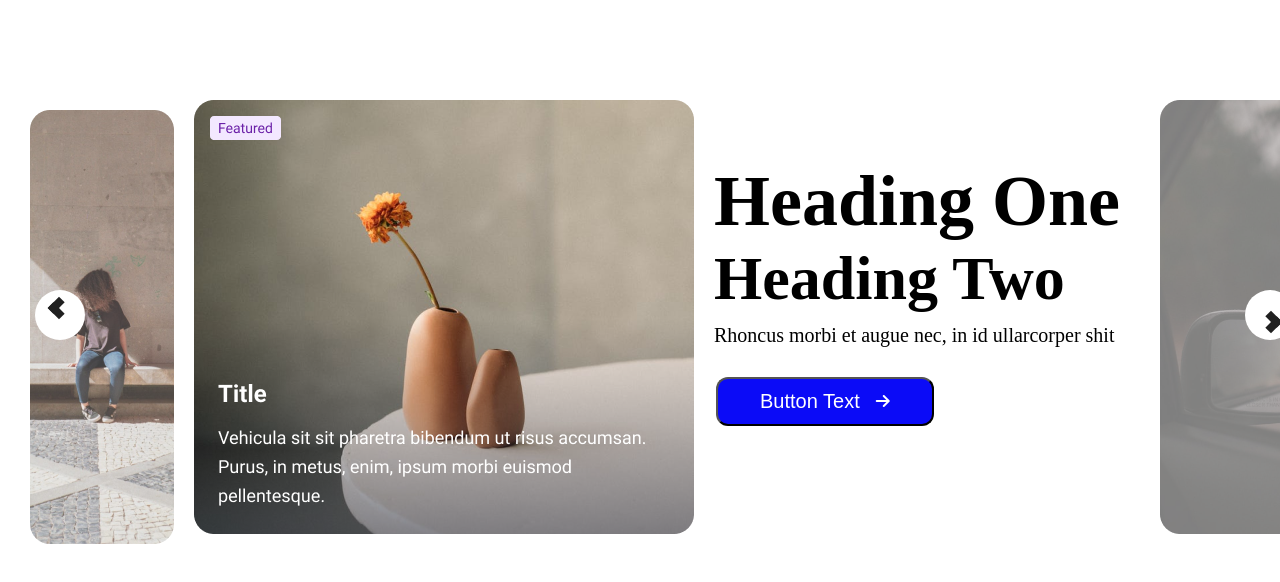
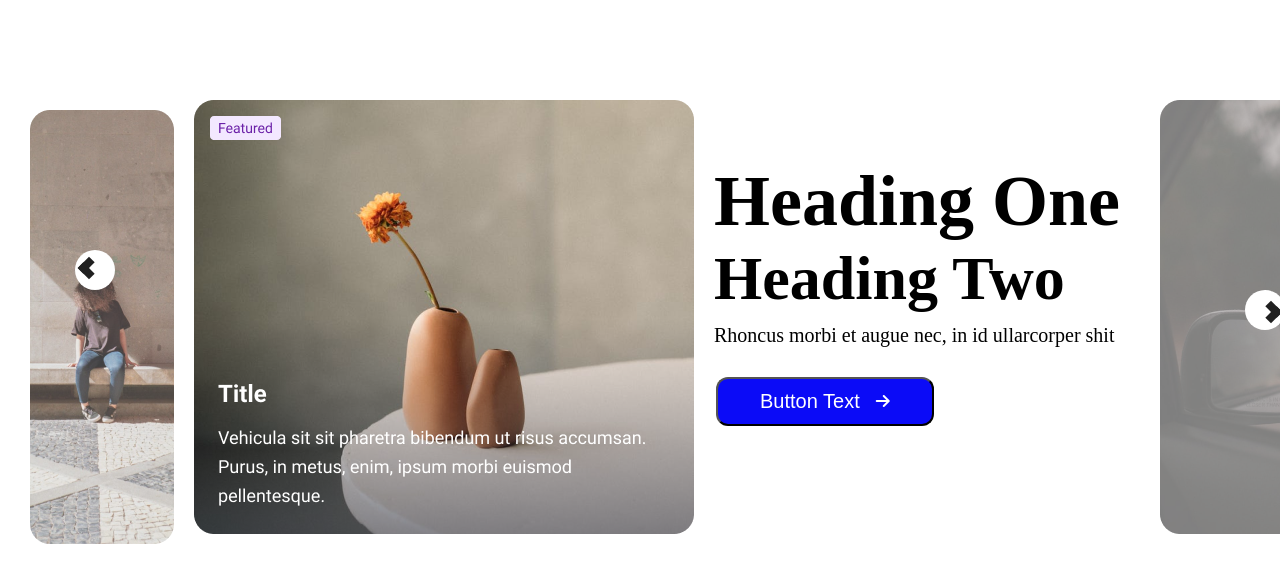
Before and after one commit to Abiola65/Section-4, a plain HTML site: page index.html in a window 1280 px wide. Shown: the top 582 px of the page. Drawn offline with Linux system fonts and the light colour scheme.

Commit message:
newnchanges

```diff
--- a/style.css
+++ b/style.css
@@ -108,8 +108,8 @@
     transform: rotate(90deg);
     position: absolute;
     left: 1230px;
-    width: 50px;
-    height: 50px;
+    width: 40px;
+    height: 40px;
 
 
 }
@@ -117,7 +117,8 @@
 .left {
     transform: rotate(-90deg);
     position: absolute;
-    left:20px;
-    width: 50px;
-    height: 50px;
+    left:60px;
+    width: 40px;
+    height: 40px;
+    top: 20px;
 }
```
Also changed, not shown: images/Button (1).png (deleted), images/Button (2).png (deleted).
